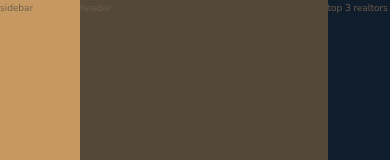
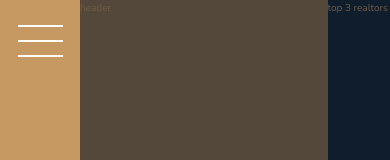
Before and after one commit to xyzuka/Nexter, a website: page index.html in a window 390 px wide. Shown: the top 160 px of the page. Drawn offline with nearby package versions, Linux system fonts and the light colour scheme.

Commit message:
sidebar
adding hamburger css

```diff
--- a/index.html
+++ b/index.html
@@ -15,7 +15,9 @@
     <title>nexter &mdash; your home, your freedom</title>
   </head>
   <body class="container">
-    <div class="sidebar">sidebar</div>
+    <div class="sidebar">
+      <button class="nav-btn"></button>
+    </div>
 
     <header class="header">header</header>
 
--- a/sass/_sidebar.scss
+++ b/sass/_sidebar.scss
@@ -2,4 +2,35 @@
   background-color: $color-primary;
   grid-column: sidebar-start / sidebar-end;
   grid-row: 1 / -1;
+
+  display: flex;
+  justify-content: center;
 }
+
+.nav-btn {
+  border: none;
+  border-radius: 0;
+
+  background-color: white;
+  height: 2px;
+  width: 4.5rem;
+  margin-top: 4rem;
+
+
+  &::before,
+  &::after {
+    background-color: white;
+    height: 2px;
+    width: 4.5rem;
+    content: "";
+    display: block;
+  }
+
+  &::before {
+    transform: translateY(-1.5rem);
+  }
+
+  &::after {
+    transform: translateY(1.3rem);
+  }
+}
```
Also changed, not shown: css/style.css.
